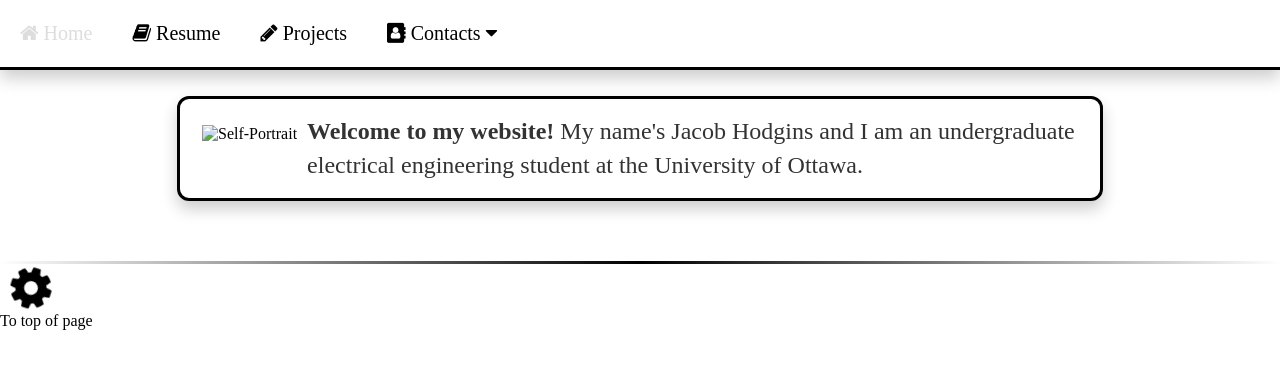
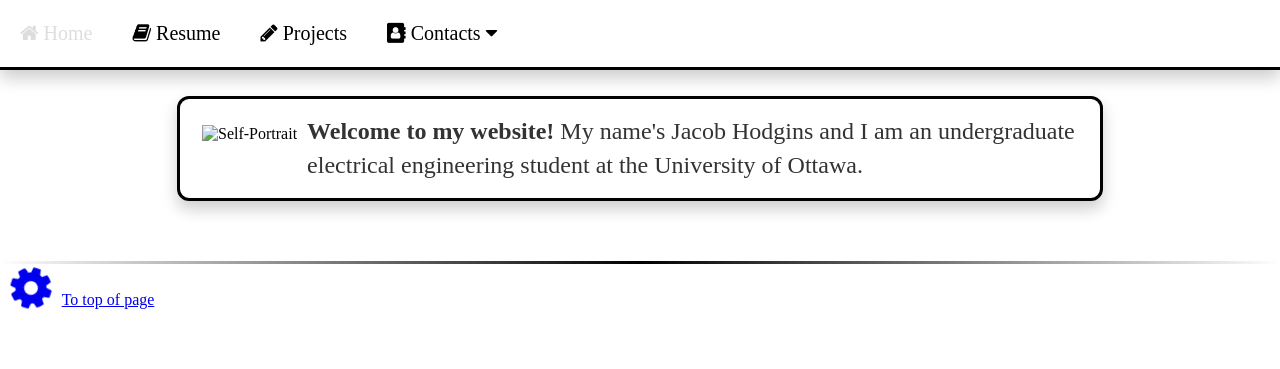
Before and after one commit to JacobHodgins/hodginsjacob, a Jekyll site: the page built from index.html, in a window 1280 px wide. Shown: the top 369 px of the page. Built offline with Jekyll 4.4.1, drawn with Linux system fonts in a browser that asks for light colours; the list of posts is cut into pages by our own code.

Commit message:
Update default.html

```diff
--- a/_layouts/default.html
+++ b/_layouts/default.html
@@ -33,11 +33,8 @@
 			</div><!-- /.container -->
 			<span></span>
 			<footer>
-				<div class="footer-box">
-					<span></span>
-					<a href="#top"><i class="fa fa-cog fa-spin fa-3x fa-fw"></i></a>
-					<span></span>
-					<div class="footer-spinner-dropdown">To top of page</div>
+				<div class="footer-cog-box">
+					<a href="#top"><i class="fa fa-cog fa-spin fa-3x fa-fw"></i><span class="footer-spinner-tooltip">To top of page</span></a>
 				</div>
 			</footer>
 		</body>
```
